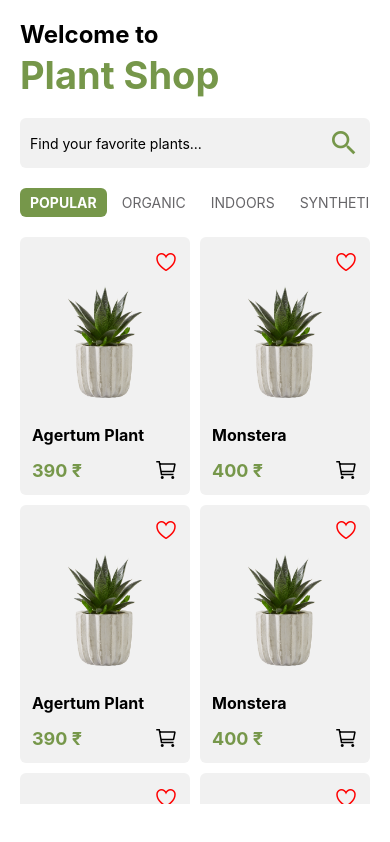
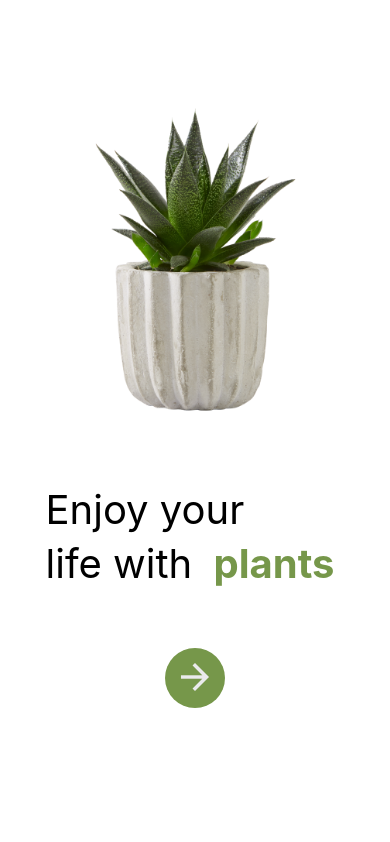
Before and after one commit to tejindergahir19/plantshopapp_reactnative, a React Native app: screen / in a window 390 px wide. Built offline with nearby package versions, Linux system fonts and the light colour scheme.

Commit message:
Minor Code Fix

```diff
--- a/App.js
+++ b/App.js
@@ -16,14 +16,14 @@ export default function App() {
       <StatusBar animated={true} backgroundColor={COLORS.primary} />
       <Stack.Navigator>
         <Stack.Screen
+          name="Welcome"
+          component={WelcomeScreen}
+          options={{ title: "Welcome", headerShown: false }}
+        />
+        <Stack.Screen
           name="Home"
           component={HomeScreen}
           options={{ title: "Home", headerShown: false }}
-        />
-        <Stack.Screen
-          name="Welcome"
-          component={WelcomeScreen}
-          options={{ title: "Welcome", headerShown: false }}
         />
       </Stack.Navigator>
     </NavigationContainer>
--- a/src/screens/HomeScreen.js
+++ b/src/screens/HomeScreen.js
@@ -74,7 +74,10 @@ function HomeScreen() {
           data={PLANTDATA}
           renderItem={({ item }) => <ItemCard value={item} />}
           keyExtractor={(item) => item.id}
+
           numColumns={2}
+
+          initialNumToRender={2}
         />
       </View>
     </SafeAreaView>
--- a/src/screens/WelcomeScreen.js
+++ b/src/screens/WelcomeScreen.js
@@ -4,7 +4,7 @@ import {
   View,
   StyleSheet,
   TouchableOpacity,
-  Animated,
+  Image,
 } from "react-native";
 import { SafeAreaView } from "react-native-safe-area-context";
 
@@ -15,31 +15,13 @@ import COLORS from "../constant/COLORS";
 const image = require("../assets/plant1.png");
 
 function WelcomeScreen({ navigation }) {
-  const width = new Animated.Value(0);
-  const height = new Animated.Value(0);
-
-  useEffect(() => {
-    Animated.timing(
-      width, // The animated value to drive
-      {
-        toValue: 350, // Animate to opacity: 1 (opaque)
-        duration: 600, // Make it take a while
-        useNativeDriver: false,
-      }
-    ).start(); // Starts the animation
-    Animated.timing(height, {
-      toValue: 350,
-      duration: 600,
-      useNativeDriver: false,
-    }).start();
-  }, []);
 
   return (
     <SafeAreaView style={[{ flex: 1 }, styles.defaults]}>
       <View style={styles.welcomeImg}>
-        <Animated.Image
+        <Image
           source={image}
-          style={{ width: width, height: height }}
+          style={{ width: 350, height: 350}}
         />
         <View style={styles.welcomeHeading}>
           <Text style={styles.welcomeHeadingText}>Enjoy your</Text>
```
